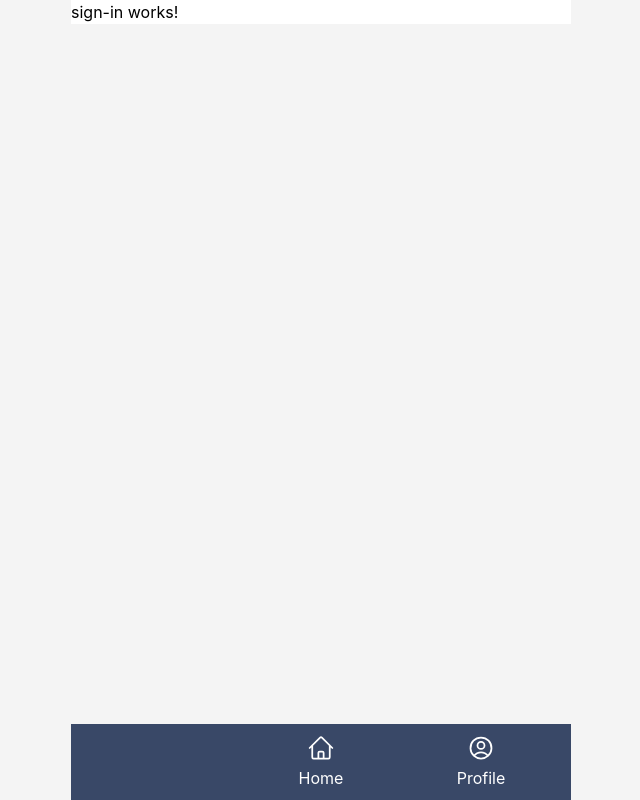
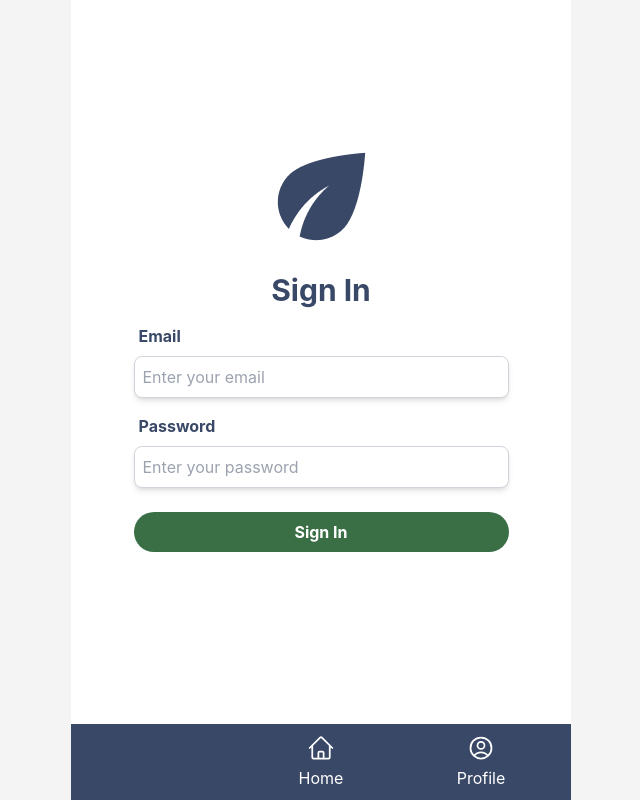
Before and after one commit to hydra-witachan/trash2treasure, an Angular app in the folder frontend/: page /auth/sign-in in a window 1280 px wide. Shown: the whole page, without its empty margins (319-959 px from the left). Built offline with nearby package versions, Linux system fonts and the light colour scheme.

Commit message:
routes and sign in

```diff
--- a/frontend/src/app/app.module.ts
+++ b/frontend/src/app/app.module.ts
@@ -18,6 +18,9 @@ import { ListItemComponent } from './list-item/list-item.component';
 import { DetailItemComponent } from './detail-item/detail-item.component';
 import { SignInComponent } from './sign-in/sign-in.component';
 import { SignUpComponent } from './sign-up/sign-up.component';
+import { FormsModule } from '@angular/forms';
+import { HttpClientModule } from '@angular/common/http';
+
 
 @NgModule({
   declarations: [
@@ -40,6 +43,8 @@ import { SignUpComponent } from './sign-up/sign-up.component';
   imports: [
     BrowserModule,
     RouterModule.forRoot(routes),
+    FormsModule,
+    HttpClientModule,
   ],
   providers: [DecimalPipe],
   bootstrap: [AppComponent]
--- a/frontend/src/app/routes.ts
+++ b/frontend/src/app/routes.ts
@@ -11,6 +11,7 @@ import { DonateComponent } from './donate/donate.component';
 import { ListItemComponent } from './list-item/list-item.component';
 import { DetailItemComponent } from './detail-item/detail-item.component';
 import { SignInComponent } from './sign-in/sign-in.component';
+import { SignUpComponent } from './sign-up/sign-up.component';
 
 const role: string | null = localStorage.getItem('role');
 const routes: Routes = [
@@ -18,6 +19,7 @@ const routes: Routes = [
   { path: 'top-up', component: TopUpComponent },
   { path: 'top-up/confirmation', component: ConfirmationTopUpComponent },
   { path: 'auth/sign-in', component: SignInComponent },
+  { path: 'auth/sign-up', component: SignUpComponent },
   {
     path: 'top-up/confirmation/success',
     component: TransactionSuccessComponent,
--- a/frontend/src/app/sign-in/sign-in.component.html
+++ b/frontend/src/app/sign-in/sign-in.component.html
@@ -1 +1,41 @@
-<p>sign-in works!</p>
+<div class="min-h-screen">
+    <div class="pb-[15%]"></div>
+    <div class="flex justify-center items-center mt-14">
+      <img src="../../assets/Eco.png" />
+    </div>
+
+    <h1 class="mt-[10px] text-3xl font-bold text-center text-[#394867]">
+      Sign In
+    </h1>
+
+    <h1 class="pt-[16px] font-bold ml-[13.5%] text-[#394867]">
+      Email
+    </h1>
+    <div class="flex items-center justify-center mt-2">
+      <input
+        type="text"
+        placeholder="Enter your email"
+        class="w-[75%] rounded-lg p-2 bg-white shadow-md border border-gray-300 focus:outline-none focus:border-blue-500"
+        [(ngModel)]="email"
+      />
+    </div>
+
+    <h1 class="pt-[16px] font-bold ml-[13.5%] text-[#394867]">
+      Password
+    </h1>
+    <div class="flex items-center justify-center mt-2">
+      <input
+        type="password"
+        placeholder="Enter your password"
+        class="w-[75%] rounded-lg p-2 bg-white shadow-md border border-gray-300 focus:outline-none focus:border-blue-500"
+        [(ngModel)]="password"
+      />
+    </div>
+
+    <button
+      class="flex items-center justify-center bg-[#3A6F46] hover:bg-[#394867] text-white font-bold py-2 px-4 rounded-full w-3/4 mx-auto mt-6"
+      (click)="submit()"
+    >
+      Sign In
+    </button>
+  </div>
--- a/frontend/src/app/sign-in/sign-in.component.ts
+++ b/frontend/src/app/sign-in/sign-in.component.ts
@@ -1,4 +1,6 @@
+import { HttpClient } from '@angular/common/http';
 import { Component } from '@angular/core';
+import { Router } from '@angular/router';
 
 @Component({
   selector: 'app-sign-in',
@@ -6,5 +8,28 @@ import { Component } from '@angular/core';
   styleUrls: ['./sign-in.component.css']
 })
 export class SignInComponent {
+  email: string = '';
+  password: string = '';
 
+  constructor(private router: Router, private http: HttpClient) {}
+
+  submit() {
+    console.log('Email:', this.email);
+    console.log('Password:', this.password);
+
+    const url = 'http://localhost:5000/users/login';
+    const body = {
+      email: this.email,
+      password: this.password
+    };
+
+    this.http.post<any>(url, body)
+    .subscribe(response => {
+      // Handle the response from the server
+      console.log(response);
+    }, error => {
+      // Handle any errors that occurred during the request
+      console.error(error);
+    });
+  }
 }
```
